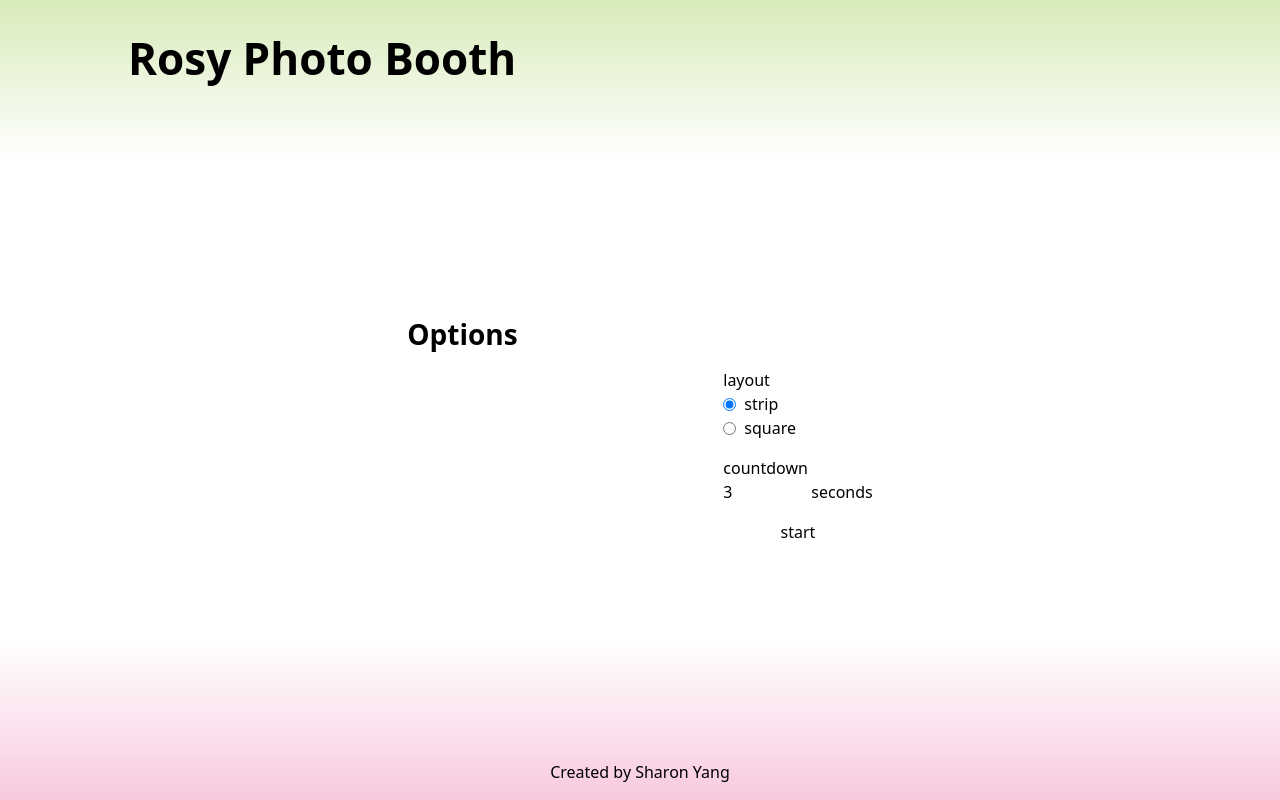
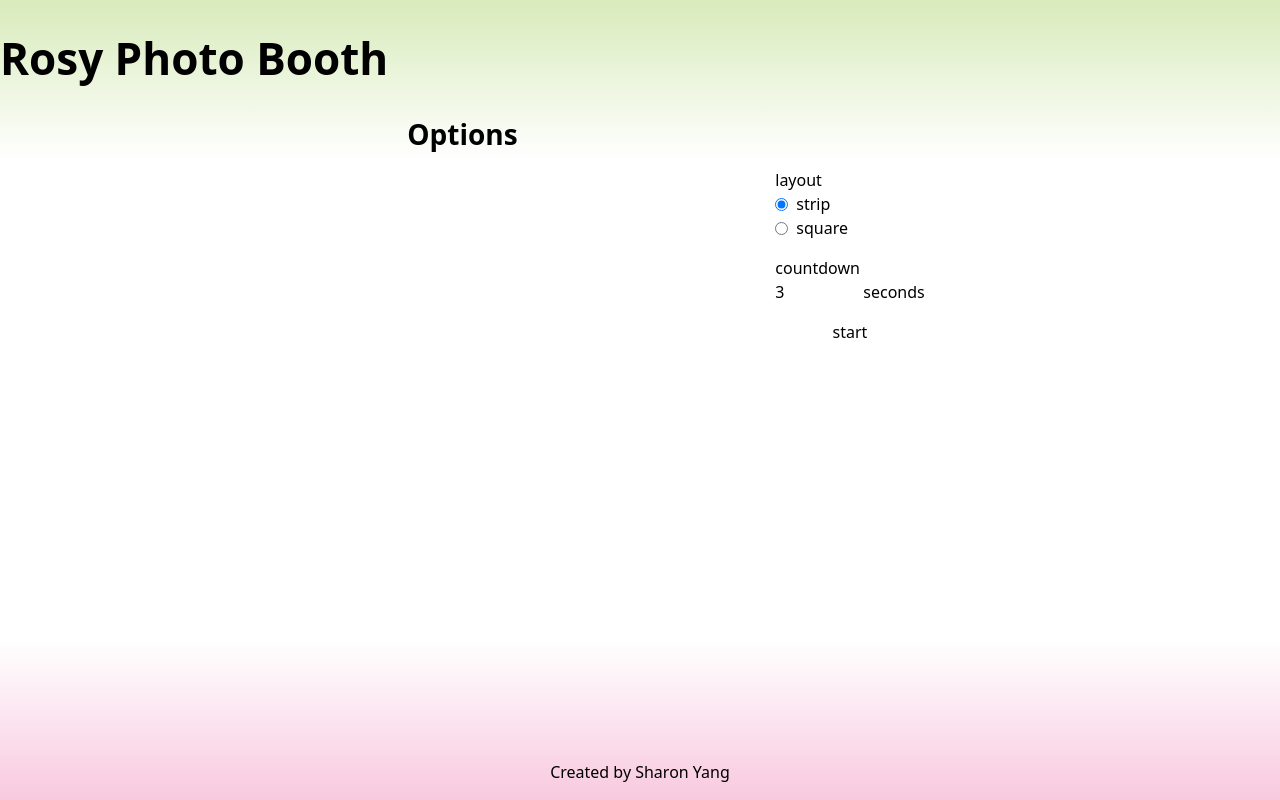
Before and after one commit to sharonyang16/rosy-photo-booth, a Next.js app: page / in a window 1280 px wide. Built offline with nearby package versions, Linux system fonts and the light colour scheme; no server answers.

Commit message:
Adjust main styles

```diff
--- a/src/app/layout.tsx
+++ b/src/app/layout.tsx
@@ -26,12 +26,10 @@ export default function RootLayout({
   return (
     <html lang="en" className="h-full">
       <body
-        className={`${nunito.variable} ${nunitoSans.variable} mx-32 antialiased min-h-full flex flex-col`}
+        className={`${nunito.variable} ${nunitoSans.variable} m-auto antialiased min-h-full flex flex-col max-w-[1280px]`}
       >
         <Layout>
-          <main className="flex-1 flex justify-center items-center">
-            {children}
-          </main>
+          <main className="flex-1 flex justify-center">{children}</main>
         </Layout>
       </body>
     </html>
```
